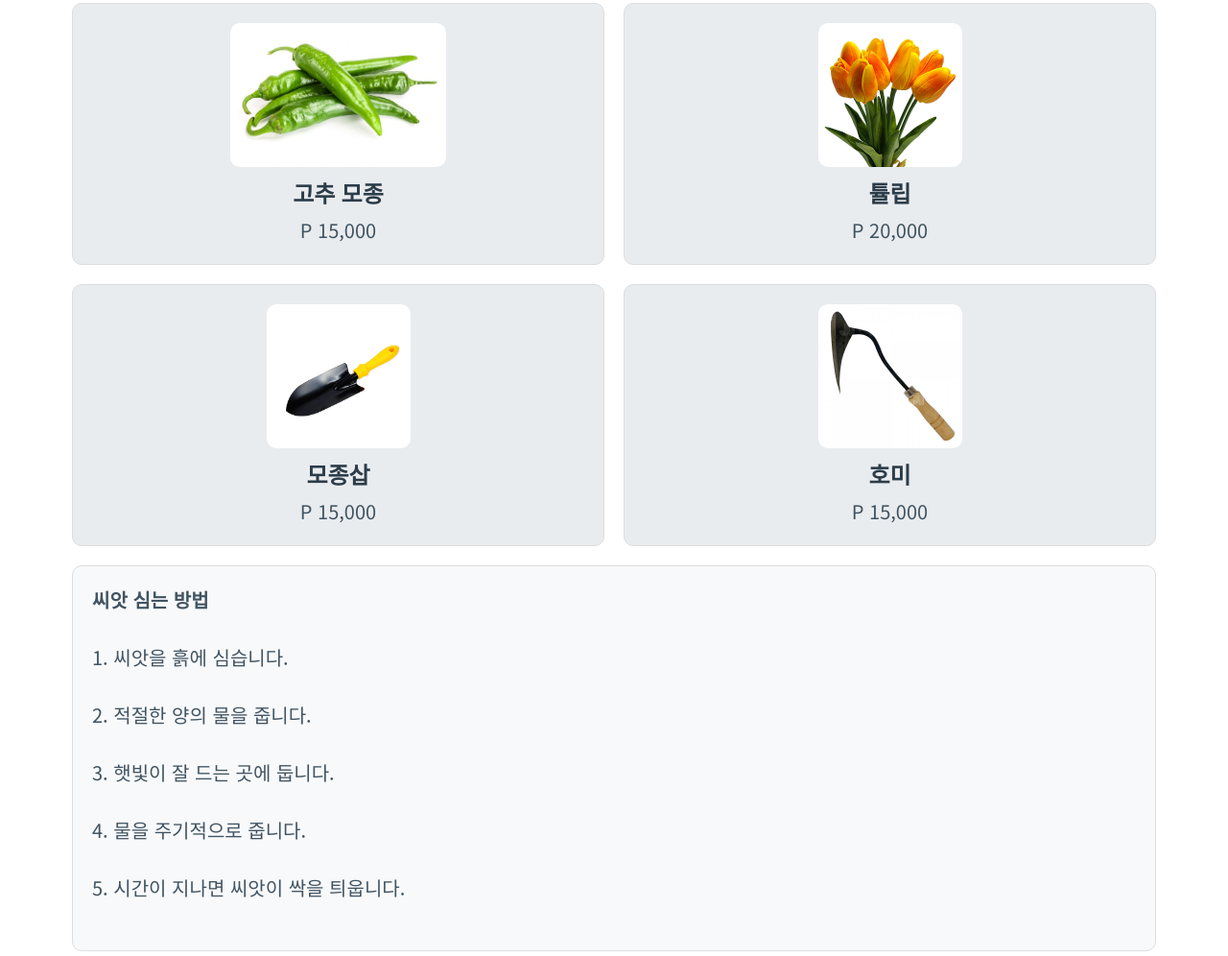
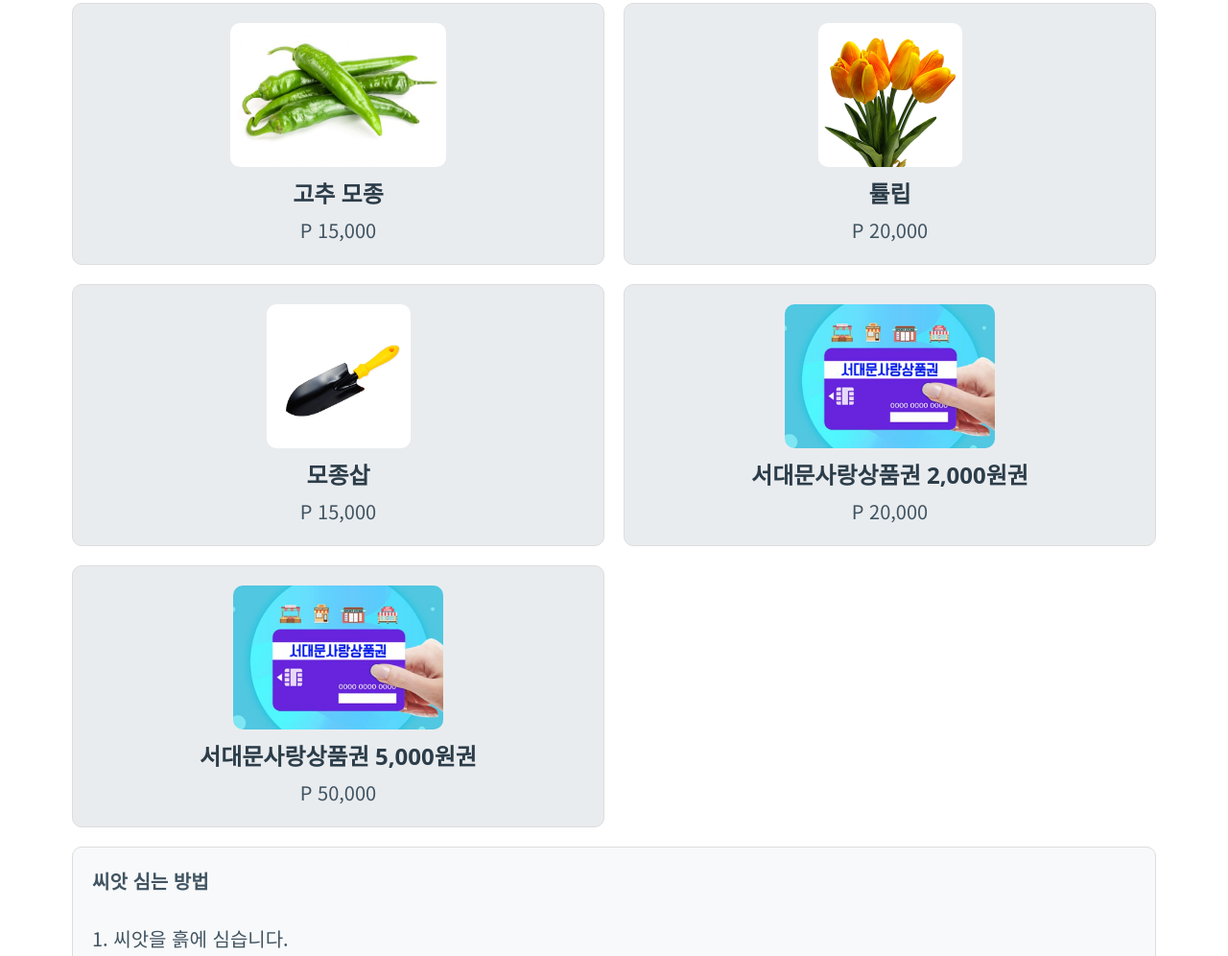
Before and after one commit to jhn-oh/hwangyeapp, a plain HTML site: page store.html in a window 1280 px wide. Shown: the part 634-1630 px from the top of the page at 96% size. Drawn offline with nearby package versions, Linux system fonts and the light colour scheme; a web font is replaced by a local one.

Commit message:
상품권 추가 및 이름 변경

```diff
--- a/store.html
+++ b/store.html
@@ -89,7 +89,7 @@
 
 <nav class="container-fluid">
     <ul>
-        <a href="index.html"><li><strong>북아현동 선형공원</strong></li></a>
+        <a href="index.html"><li><strong>북아현 링크</strong></li></a>
     </ul>
     <!-- <ul>
         <li><a href="index.html">Home</a></li>
@@ -133,9 +133,14 @@
             <div class="points"> <p>P 15,000</p> </div>
         </div>
         <div class="grid-item product">
-            <img src="store_6.jpg" alt="호미" onclick="purchaseProduct(15000)">
-            <h3>호미</h3>
-            <div class="points"> <p>P 15,000</p> </div>
+            <img src="seodaemun_money.png" alt="상품권" onclick="purchaseProduct(20000)">
+            <h3>서대문사랑상품권 2,000원권</h3>
+            <div class="points"> <p>P 20,000</p> </div>
+        </div>
+        <div class="grid-item product">
+            <img src="seodaemun_money.png" alt="상품권" onclick="purchaseProduct(50000)">
+            <h3>서대문사랑상품권 5,000원권</h3>
+            <div class="points"> <p>P 50,000</p> </div>
         </div>
     </div>
 
```
Also changed, not shown: index.html (+1 -1 lines), info.html (+1 -1 lines), scan.html (+1 -1 lines), settings.html (+1 -1 lines), seodaemun_money.png (added).
